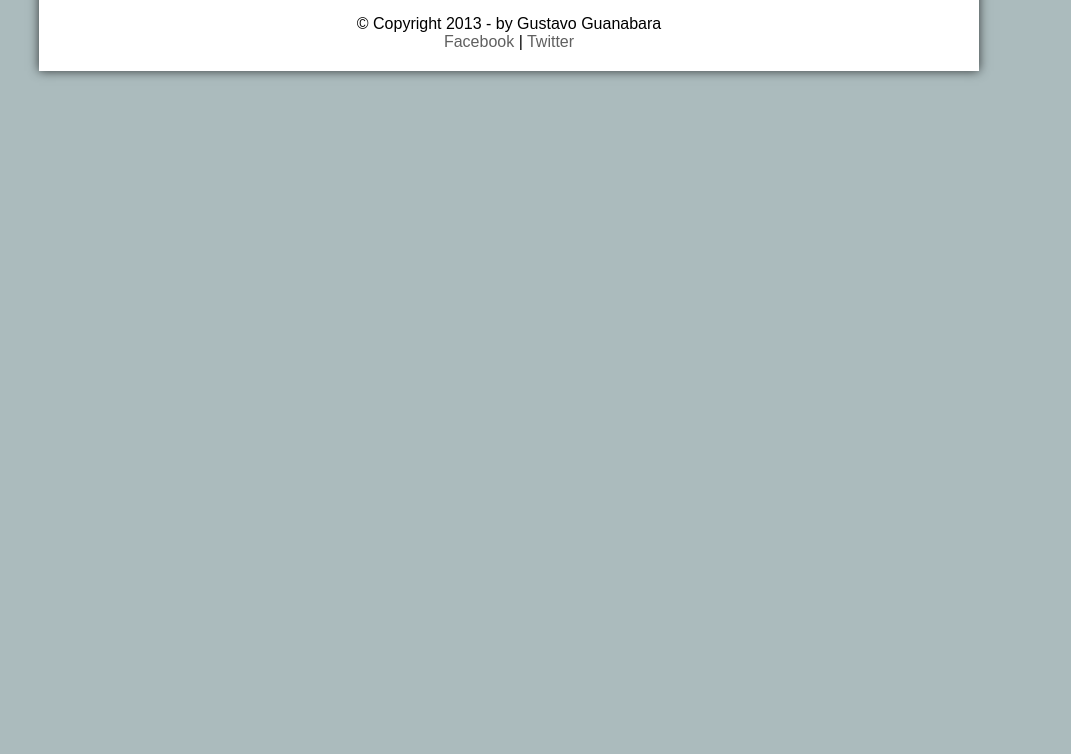
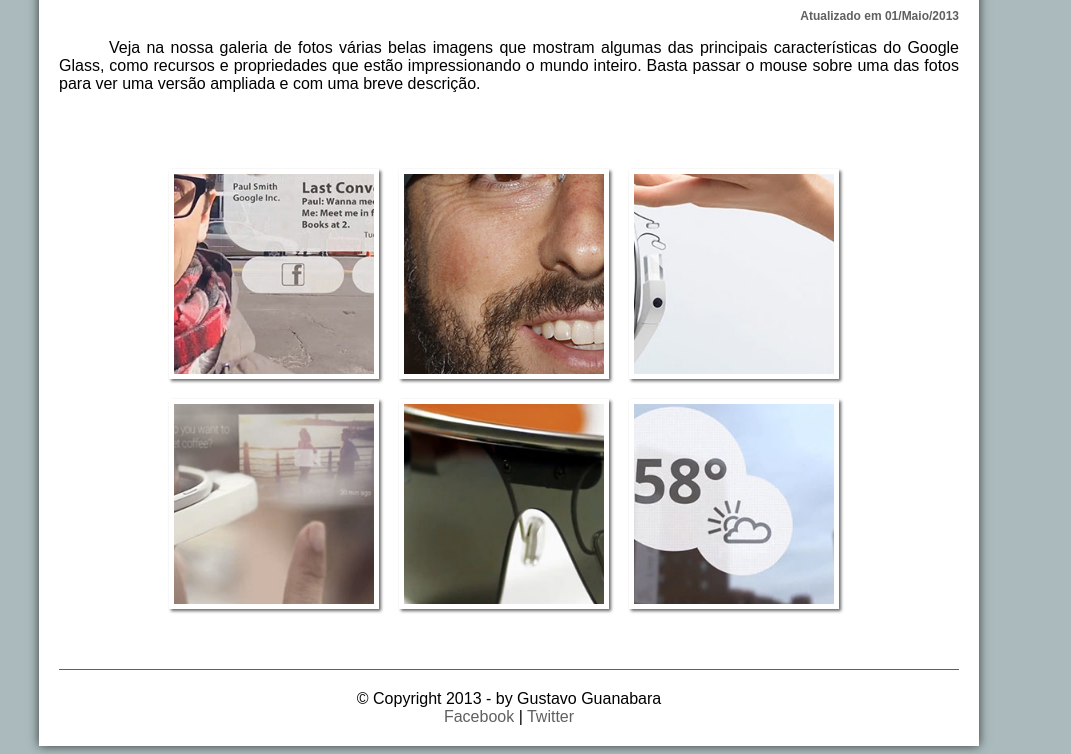
Before and after one commit to sergioherman/Projeto-Google-Glass, a plain HTML site: page fotos.html in a window 1280 px wide. Shown: the part 275-1029 px from the top of the page, without its empty margins (131-1202 px from the left). Before the commit the page ends 800 px from the top, so only its background shows below. Drawn offline with Linux system fonts and the light colour scheme.

Commit message:
Criação do Album de Fotos

```diff
--- a/_css/fotos.css
+++ b/_css/fotos.css
@@ -0,0 +1,102 @@
+@charset "UTF-8";
+
+ul#album-fotos{
+    width: 700px;
+    margin: 0 auto;
+    padding: 50px;
+    overflow: hidden;
+    list-style: none;
+}
+
+ul#album-fotos li{
+    float: left;
+    width: 200px;
+    height: 200px;
+    margin: 10px;
+    border: solid 5px white;
+    background-color: white;
+    box-shadow: 2px 2px 3px rgba(0, 0, 0, .6);
+    -webkit-transition: all 0.1s ease-in;
+}
+
+ul#album-fotos li span{
+    opacity: 0;
+    color: white;
+    text-shadow: 1px 1px 1px black;
+    background-color: rgba(0, 0, 0, .3);
+    font-size: 9pt;
+    line-height: 370px;
+    padding: 5px;
+    /* position: relative; */
+    /* top: 80%; */
+}
+
+ul#album-fotos li:hover{
+    -webkit-transform: scale(1.5);
+}
+
+ul#album-fotos li:hover span{
+    opacity: 1;
+    transition: .3s;
+}
+
+#foto01{
+    background: url('../_imagens/galeria-01.jpg') no-repeat;
+    background-position: 50% 50%;
+    background-color: white;
+    background-size: 400px 400px;
+}
+ul#album-fotos li#foto01:hover{
+    background-position: 0px 0px;
+    background-size: 200px 200px;
+}
+#foto02{
+    background: url('../_imagens/galeria-02.jpg') no-repeat;
+    background-position: 50% 50%;
+    background-color: white;
+    background-size: 400px 400px;
+}
+ul#album-fotos li#foto02:hover{
+    background-position: 0px 0px;
+    background-size: 200px 200px;
+}
+#foto03{
+    background: url('../_imagens/galeria-03.jpg') no-repeat;
+    background-position: 50% 50%;
+    background-color: white;
+    background-size: 400px 400px;
+}
+ul#album-fotos li#foto03:hover{
+    background-position: 0px 0px;
+    background-size: 200px 200px;
+}
+#foto04{
+    background: url('../_imagens/galeria-04.jpg') no-repeat;
+    background-position: 50% 50%;
+    background-color: white;
+    background-size: 400px 400px;
+}
+ul#album-fotos li#foto04:hover{
+    background-position: 0px 0px;
+    background-size: 200px 200px;
+}
+#foto05{
+    background: url('../_imagens/galeria-05.jpg') no-repeat;
+    background-position: 50% 50%;
+    background-color: white;
+    background-size: 400px 400px;
+}
+ul#album-fotos li#foto05:hover{
+    background-position: 0px 0px;
+    background-size: 200px 200px;
+}
+#foto06{
+    background: url('../_imagens/galeria-06.jpg') no-repeat;
+    background-position: 50% 50%;
+    background-color: white;
+    background-size: 400px 400px;
+}
+ul#album-fotos li#foto06:hover{
+    background-position: 0px 0px;
+    background-size: 200px 200px;
+}
--- a/_css/specs.css
+++ b/_css/specs.css
@@ -7,8 +7,4 @@ iframe#frame-spec{
     width: 400px;
     height: 280px;
     border: none;
-    /* overflow: hidden; */
-/* }
-iframe#frame-spec::-webkit-scrollbar {
-    display: none;
-} */
+}
--- a/fotos.html
+++ b/fotos.html
@@ -7,6 +7,7 @@
     <link rel="stylesheet" type="text/css" href="_css/estilo.css"/>
     <!-- <script src="funcoes.js"></script> -->
     <script lang="javascript" src="_javascript/funcoes.js" ></script>
+    <link rel="stylesheet" href="_css/fotos.css">
 </head>
 
 <body>
@@ -31,20 +32,28 @@
             </nav>
         </header>
 
-Glass > Fotos
-Galeria de Imagens do Google Glass
-por Gustavo Guanabara
-Atualizado em 01/Maio/2013
+        <section id="corpo-full">
+            <article id="noticiaprincipal">
+                <header id="cabecalhoartigo">
+                    <hgroup>
+                        <h3>Glass > Fotos</h3>
+                        <h1>Galeria de Imagens do Google Glass</h1>
+                        <h2>por Gustavo Guanabara</h2>
+                        <h3 class="direita">Atualizado em 01/Maio/2013</h3>
+                    </hgroup>
+                </header>
 
-Veja na nossa galeria de fotos várias belas imagens que mostram algumas das principais características do Google Glass, como recursos e propriedades que estão impressionando o mundo inteiro. Basta passar o mouse sobre uma das fotos para ver uma versão ampliada e com uma breve descrição.
-
-- Agenda e lembretes
-- Sergey Brin usando o Glass
-- Leve e compacto
-- Sensação de uma tela de 50"
-- Vários tipos de lente
-- Informações importantes
-
+                <p>Veja na nossa galeria de fotos várias belas imagens que mostram algumas das principais características do Google Glass, como recursos e propriedades que estão impressionando o mundo inteiro. Basta passar o mouse sobre uma das fotos para ver uma versão ampliada e com uma breve descrição.</p>
+                <ul id="album-fotos">
+                <li id="foto01"><span>Agenda e lembretes</span></li>
+                <li id="foto02"><span>Sergey Brin usando o Glass</span></li>
+                <li id="foto03"><span>Leve e compacto</span></li>
+                <li id="foto04"><span>Sensação de uma tela de 50"</span></li>
+                <li id="foto05"><span>Vários tipos de lente</span></li>
+                <li id="foto06"><span>Informações importantes</span></li>
+                </ul>
+            </article>
+        </section>
 
         <footer id="rodape">
             &copy; Copyright 2013 - by Gustavo Guanabara <br>
```
